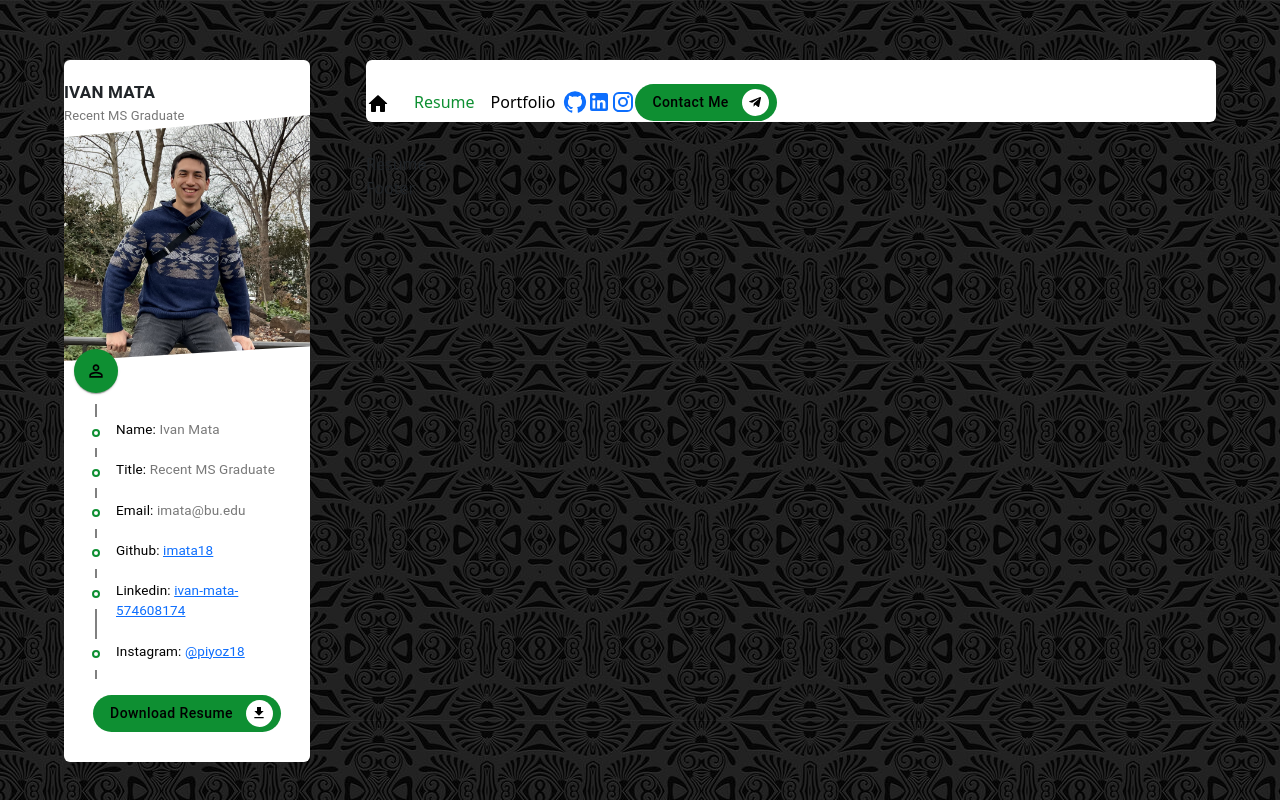
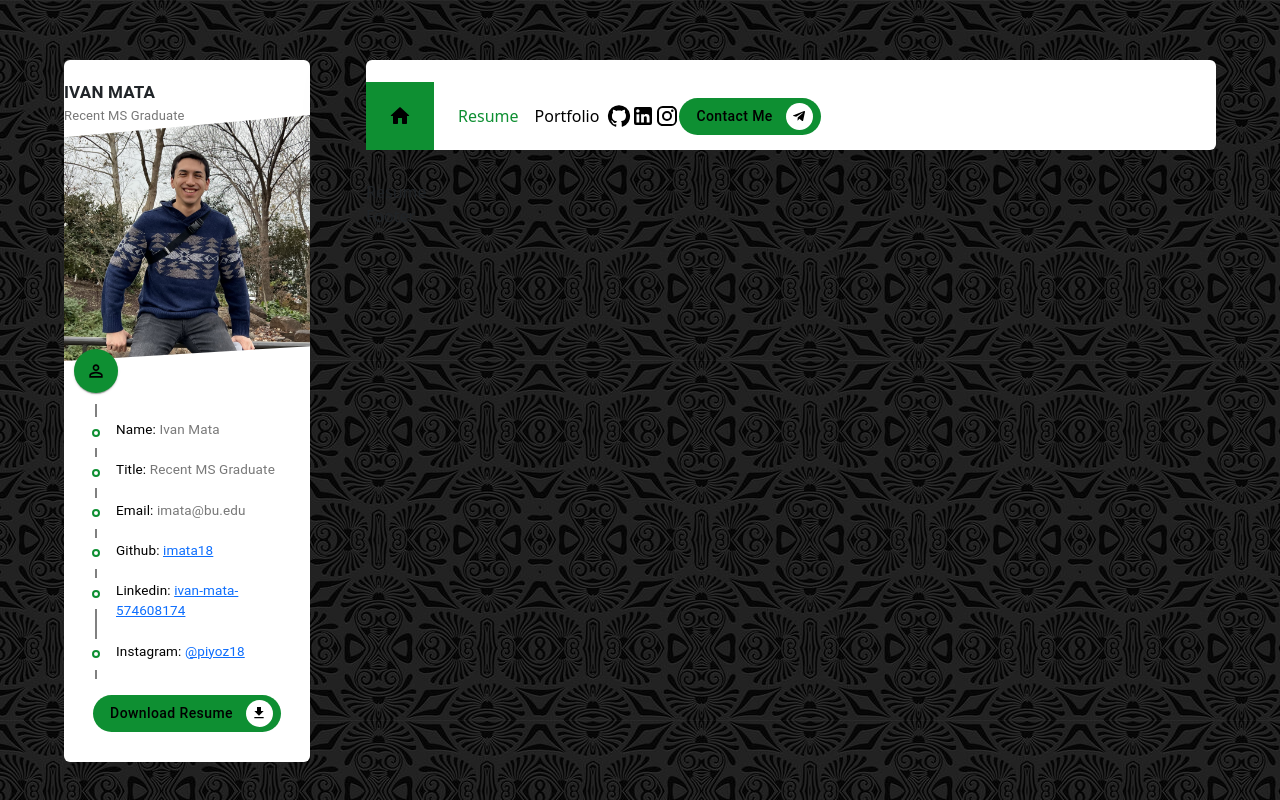
Before and after one commit to imata18/portfolio-homepage, a React (Create React App) app: page / in a window 1280 px wide. Built offline with nearby package versions, Linux system fonts and the light colour scheme.

Commit message:
Adjust colors of top nav

```diff
--- a/src/Components/Header/Header.css
+++ b/src/Components/Header/Header.css
@@ -24,3 +24,18 @@
     font-weight: 500;
     color: var(--main-color) !important;
  }
+
+.header .header_home {
+    background-color: var(--main-color);
+    padding: 22px;
+    display: flex;
+    justify-content: center;
+    align-items:center;
+    border-top-left-radius: inherit;
+    border-bottom-left-radius: inherit;
+}
+
+.header .header_right{
+    display: flex;
+    align-items: center;
+}
--- a/src/Utils/jobInfo.js
+++ b/src/Utils/jobInfo.js
@@ -16,17 +16,17 @@ export default {
         Github: {
             link: 'https://github.com/imata18',
             text: 'imata18',
-            icon: <GitHubIcon/>
+            icon: <GitHubIcon style={{ color: 'black' }}/>
         },
         Linkedin: {
             link: 'https://www.linkedin.com/in/ivan-mata-574608174/',
             text: 'ivan-mata-574608174',
-            icon: <LinkedInIcon/>
+            icon: <LinkedInIcon style={{ color: 'black' }}/>
         },
         Instagram: {
             link: 'https://www.instagram.com/piyoz18/',
             text: '@piyoz18',
-            icon: <InstagramIcon/>
+            icon: <InstagramIcon style={{ color: 'black' }}/>
         }
     }
 }
```
